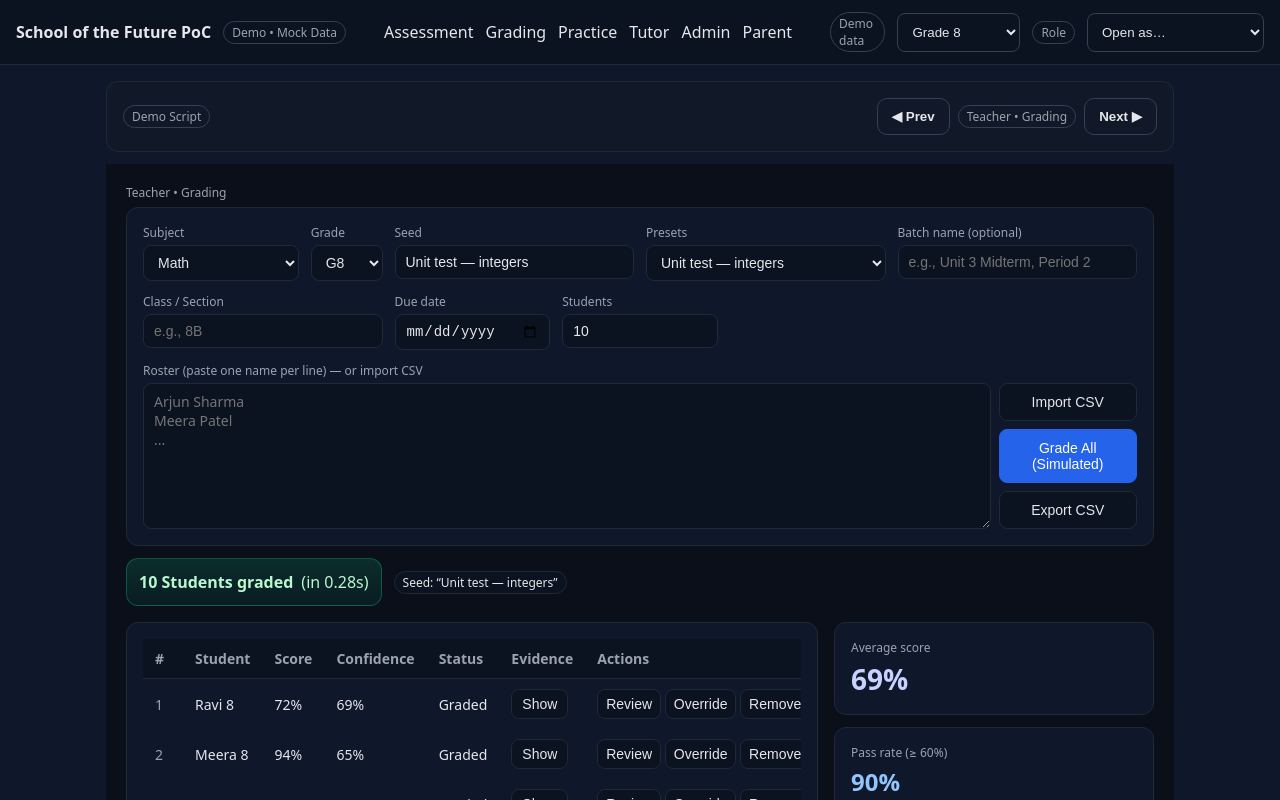
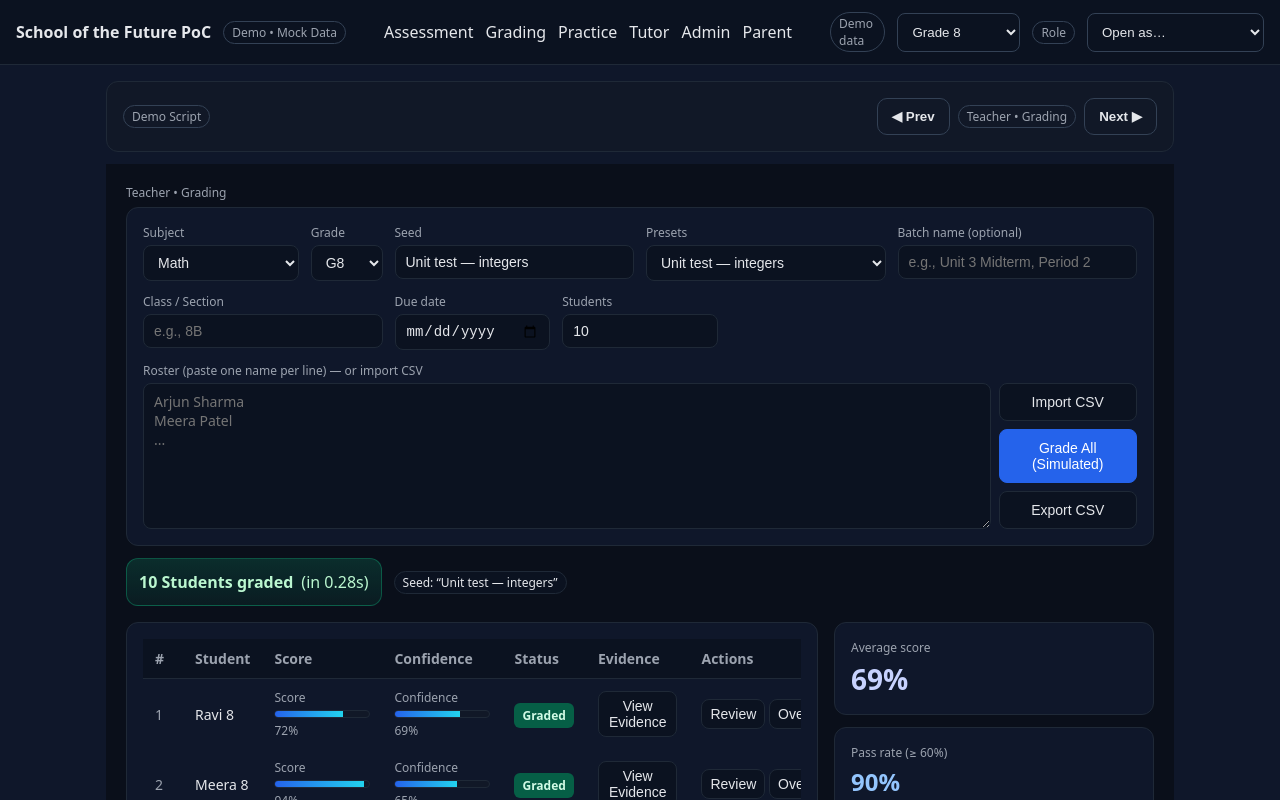
Before and after one commit to dullbrowny/SOTF, a React (Vite) app: page /grading in a window 1280 px wide. Both pictures are taken after a click on the button "Grade All (Simulated)". Shown: the top 800 px of the page. Built offline with nearby package versions, Linux system fonts and the light colour scheme.

Commit message:
grading: status chips, evidence drawer override, progress bars

```diff
--- a/src/pages/TeacherAutoGrading.jsx
+++ b/src/pages/TeacherAutoGrading.jsx
@@ -3,12 +3,15 @@ import React, { useEffect, useMemo, useRef, useState } from 'react';
 import { api } from '../api/mockApi.js';
 import { useDemoData } from '../demoData.jsx';
 
-const T = { bg:'#0a0f1a', card:'#0f172a', border:'#1f2937', text:'#e5e7eb', sub:'#9ca3af', hdr:'#0b1220', primary:'#2563eb', row:'#111827', good:'#10b981' };
-const card = { background:T.card, border:`1px solid ${T.border}`, borderRadius:12, color:T.text, padding:16 };
-const subtle = { fontSize:12, color:T.sub, marginBottom:4 };
+const T = {
+  bg:'#0a0f1a', card:'#0f172a', border:'#1f2937', text:'#e5e7eb', sub:'#9ca3af',
+  hdr:'#0b1220', primary:'#2563eb', row:'#111827', good:'#10b981', warn:'#f59e0b', danger:'#ef4444'
+};
+const card  = { background:T.card, border:`1px solid ${T.border}`, borderRadius:12, color:T.text, padding:16 };
+const subtle= { fontSize:12, color:T.sub, marginBottom:4 };
 const input = { padding:'8px 10px', border:`1px solid ${T.border}`, background:T.hdr, borderRadius:8, width:'100%', fontSize:14, color:T.text };
-const btn = (primary=false)=>({ padding:'10px 14px', borderRadius:8, fontSize:14, border:primary?`1px solid ${T.primary}`:`1px solid ${T.border}`, background:primary?T.primary:T.hdr, color:primary?'white':T.text, cursor:'pointer' });
-const chip = { display:'inline-block', padding:'2px 8px', border:`1px solid ${T.border}`, background:T.hdr, borderRadius:999, fontSize:12, color:T.text };
+const btn   = (primary=false)=>({ padding:'10px 14px', borderRadius:8, fontSize:14, border:primary?`1px solid ${T.primary}`:`1px solid ${T.border}`, background:primary?T.primary:T.hdr, color:primary?'white':T.text, cursor:'pointer' });
+const chip  = { display:'inline-block', padding:'2px 8px', border:`1px solid ${T.border}`, background:T.hdr, borderRadius:999, fontSize:12, color:T.text };
 
 const SUBJECTS = ['Math','Science','Biology'];
 const PRESETS = {
@@ -19,61 +22,77 @@ const PRESETS = {
 
 const LS_KEY = 'sof.grading.v1';
 
+const clone = (o) => (typeof structuredClone === 'function' ? structuredClone(o) : JSON.parse(JSON.stringify(o)));
+
+function StatusChip({ value }) {
+  const v = (value || 'Pending').toLowerCase();
+  let bg=T.border, fg=T.sub;
+  if (v==='graded')   { bg='#065f46'; fg='#d1fae5'; }
+  if (v==='reviewed') { bg='#78350f'; fg='#fde68a'; }
+  if (v==='override') { bg='#7c2d12'; fg='#fed7aa'; }
+  if (v==='pending')  { bg='#374151'; fg='#e5e7eb'; }
+  return <span title={`Status: ${value}`} style={{ padding:'4px 8px', borderRadius:6, fontSize:12, fontWeight:600, background:bg, color:fg }}>{value}</span>;
+}
+
+function Bar({ pct=0, label, warn=false }) {
+  const p = Math.max(0, Math.min(100, Number(pct)));
+  return (
+    <div title={`${label ?? ''} ${p}%`} style={{ minWidth:96 }}>
+      <div style={{ fontSize:12, color:T.sub, marginBottom:4 }}>{label}</div>
+      <div style={{ height:8, background:'#111827', border:`1px solid ${T.border}`, borderRadius:999, overflow:'hidden' }}>
+        <div style={{
+          width:`${p}%`, height:'100%',
+          background: warn ? 'linear-gradient(90deg, #ef4444, #f59e0b)' : 'linear-gradient(90deg, #2563eb, #22d3ee)'
+        }} />
+      </div>
+      <div style={{ fontSize:12, color:T.sub, marginTop:4 }}>{p}%</div>
+    </div>
+  );
+}
+
 export default function TeacherAutoGrading() {
   const { grade, setGrade } = useDemoData();
 
   // Batch builder
-  const [subject, setSubject] = useState('Math');
-  const [seed, setSeed] = useState(PRESETS['Math'][0]);
-  const [count, setCount] = useState(10);
+  const [subject, setSubject]   = useState('Math');
+  const [seed, setSeed]         = useState(PRESETS['Math'][0]);
+  const [count, setCount]       = useState(10);
   const [batchName, setBatchName] = useState('');
-  const [section, setSection] = useState('');
-  const [dueDate, setDueDate] = useState('');
+  const [section, setSection]   = useState('');
+  const [dueDate, setDueDate]   = useState('');
   const [rosterText, setRosterText] = useState('');
-  const rosterList = useMemo(() =>
-    rosterText.split('\n').map(s=>s.trim()).filter(Boolean), [rosterText]);
+  const rosterList = useMemo(()=>rosterText.split('\n').map(s=>s.trim()).filter(Boolean),[rosterText]);
 
   // Table
-  const [rows, setRows] = useState([]);
-  const [loading, setLoading] = useState(false);
+  const [rows, setRows]         = useState([]);
+  const [loading, setLoading]   = useState(false);
   const [elapsedMs, setElapsedMs] = useState(0);
 
   // Drawer (review)
   const [showDrawer, setShowDrawer] = useState(false);
   const [active, setActive] = useState(null);
 
-  // Keep seed in sync with subject
-  useEffect(() => { setSeed(PRESETS[subject][0]); }, [subject]);
+  // seed sync
+  useEffect(()=>{ setSeed(PRESETS[subject][0]); },[subject]);
 
-  // Restore last session for convenience (non-destructive)
-  useEffect(() => {
-    try {
-      const s = localStorage.getItem(LS_KEY);
-      if (!s) return;
-      const data = JSON.parse(s);
-      if (data?.rows) setRows(data.rows);
-    } catch {}
-  }, []);
-  useEffect(() => {
-    localStorage.setItem(LS_KEY, JSON.stringify({ rows }));
-  }, [rows]);
+  // restore rows
+  useEffect(()=>{ try{ const s=localStorage.getItem(LS_KEY); if(s){ const d=JSON.parse(s); if(d?.rows) setRows(d.rows); } }catch{} },[]);
+  useEffect(()=>{ localStorage.setItem(LS_KEY, JSON.stringify({ rows })); },[rows]);
 
-  const avgScore = useMemo(() => rows.length ? Math.round(rows.reduce((s,r)=>s+r.score,0)/rows.length) : 0, [rows]);
-  const passRate = useMemo(() => rows.length ? Math.round(100*rows.filter(r=>r.score>=60).length/rows.length) : 0, [rows]);
-  const lowConfidence = useMemo(() => rows.filter(r=>r.confidence<55).length, [rows]);
+  const avgScore     = useMemo(()=> rows.length? Math.round(rows.reduce((s,r)=>s+r.score,0)/rows.length):0, [rows]);
+  const passRate     = useMemo(()=> rows.length? Math.round(100*rows.filter(r=>r.score>=60).length/rows.length):0, [rows]);
+  const lowConfidence= useMemo(()=> rows.filter(r=>r.confidence<55).length, [rows]);
 
-  // CSV import (roster)
+  // CSV roster import
   const fileRef = useRef(null);
-  const onChooseCSV = () => fileRef.current?.click();
-  const onCSV = (e) => {
-    const file = e.target.files?.[0];
-    if (!file) return;
+  const onChooseCSV = ()=> fileRef.current?.click();
+  const onCSV = (e)=>{
+    const file = e.target.files?.[0]; if(!file) return;
     const reader = new FileReader();
-    reader.onload = () => {
+    reader.onload = ()=>{
       try {
         const text = String(reader.result || '');
-        // very light parser: take first column as name
-        const names = text.split(/\r?\n/).map(line => line.split(',')[0]?.trim()).filter(Boolean);
+        const names = text.split(/\r?\n/).map(l => l.split(/[;,]/)[0]?.trim()).filter(Boolean);
         setRosterText(names.join('\n'));
       } catch {}
     };
@@ -81,68 +100,49 @@ export default function TeacherAutoGrading() {
     e.target.value = '';
   };
 
-  const gradeAll = async () => {
+  const gradeAll = async ()=>{
     setLoading(true);
     const t0 = performance.now();
-    try {
+    try{
       let data = [];
       if (typeof api.generateGradingBatch === 'function') {
-        const opts = {
-          subject, grade: String(grade), seed: batchName || seed,
-          count: rosterList.length ? rosterList.length : Number(count),
-        };
+        const opts = { subject, grade:String(grade), seed:(batchName||seed), count: rosterList.length? rosterList.length : Number(count) };
         data = await api.generateGradingBatch(opts);
-        // If a roster is provided, replace names in order
-        if (rosterList.length) {
-          data = data.map((row, i) => ({ ...row, student: rosterList[i] || row.student }));
-        }
+        if (rosterList.length) data = data.map((row,i)=>({ ...row, student: rosterList[i] || row.student }));
       } else {
         data = await api.getGradingBatch();
       }
-      const graded = (data || []).map(d => ({ ...d, status: d.status || 'Graded', teacherNote: d.teacherNote || '' }));
+      const graded = (data||[]).map(d => ({ ...d, status: d.status || 'Graded', teacherNote: d.teacherNote || '' }));
       setRows(graded);
       setElapsedMs(performance.now() - t0);
-    } catch (e) {
-      console.error(e);
-    } finally {
-      setLoading(false);
-    }
+    }catch(e){ console.error(e); }
+    finally{ setLoading(false); }
   };
 
-  const exportCSV = () => {
-    if (!rows.length) return;
+  const exportCSV = ()=>{
+    if(!rows.length) return;
     const headers = ['id','student','gradeLevel','subject','score','confidence','status','teacherNote','r_concept','r_procedure','r_communication','rationale'];
     const esc = v => v == null ? '' : /[",\n]/.test(String(v)) ? `"${String(v).replace(/"/g,'""')}"` : String(v);
-    const csv = [headers.join(','), ...rows.map(r => {
-      const rb = r?.evidence?.rubric || [];
-      const r1 = rb[0]?.points ?? '';
-      const r2 = rb[1]?.points ?? '';
-      const r3 = rb[2]?.points ?? '';
-      return [
-        r.id, r.student, r.gradeLevel, r.subject, r.score, r.confidence, r.status, r.teacherNote ?? '',
-        r1, r2, r3, r?.evidence?.rationale ?? ''
-      ].map(esc).join(',');
+    const csv = [headers.join(','), ...rows.map(r=>{
+      const rb=r?.evidence?.rubric||[]; const r1=rb[0]?.points??''; const r2=rb[1]?.points??''; const r3=rb[2]?.points??'';
+      return [r.id,r.student,r.gradeLevel,r.subject,r.score,r.confidence,r.status,r.teacherNote??'',r1,r2,r3,r?.evidence?.rationale??''].map(esc).join(',');
     })].join('\n');
-    const blob = new Blob([csv], { type: 'text/csv;charset=utf-8;' });
-    const url = URL.createObjectURL(blob);
-    const a = document.createElement('a');
-    a.href = url; a.download = `grading_${subject}_G${grade}.csv`; document.body.appendChild(a); a.click();
+    const blob=new Blob([csv],{type:'text/csv;charset=utf-8;'}); const url=URL.createObjectURL(blob);
+    const a=document.createElement('a'); a.href=url; a.download=`grading_${subject}_G${grade}.csv`; document.body.appendChild(a); a.click();
     document.body.removeChild(a); URL.revokeObjectURL(url);
   };
 
-  const openEvidence = (r) => { setActive(structuredClone(r)); setShowDrawer(true); };
-  const closeEvidence = () => { setShowDrawer(false); setActive(null); };
-  const saveEvidence = () => {
-    if (!active) return;
-    setRows(prev => prev.map(r => r.id === active.id ? active : r));
+  const openEvidence = (r)=>{ setActive(clone(r)); setShowDrawer(true); };
+  const closeEvidence= ()=>{ setShowDrawer(false); setActive(null); };
+  const saveEvidence = ()=>{
+    if(!active) return;
+    setRows(prev => prev.map(r => r.id===active.id ? active : r));
     closeEvidence();
   };
-
-  const setActiveRubric = (idx, val) => {
-    setActive(a => {
-      const next = structuredClone(a);
-      if (!next.evidence) next.evidence = {};
-      if (!next.evidence.rubric) next.evidence.rubric = [{label:'Concept',points:0},{label:'Procedure',points:0},{label:'Communication',points:0}];
+  const setActiveRubric = (idx,val)=>{
+    setActive(a=>{
+      const next=clone(a); if(!next.evidence) next.evidence={};
+      if(!next.evidence.rubric) next.evidence.rubric=[{label:'Concept',points:0},{label:'Procedure',points:0},{label:'Communication',points:0}];
       next.evidence.rubric[idx].points = Number(val ?? 0);
       return next;
     });
@@ -161,41 +161,34 @@ export default function TeacherAutoGrading() {
               {SUBJECTS.map(s => <option key={s} value={s}>{s}</option>)}
             </select>
           </div>
-
           <div style={{ gridColumn:'span 1' }}>
             <div style={subtle}>Grade</div>
             <select style={input} value={String(grade)} onChange={(e)=>setGrade(String(e.target.value))}>
               {['6','7','8','9','10'].map(g => <option key={g} value={g}>G{g}</option>)}
             </select>
           </div>
-
           <div style={{ gridColumn:'span 3' }}>
             <div style={subtle}>Seed</div>
             <input style={input} value={seed} onChange={(e)=>setSeed(e.target.value)} />
           </div>
-
           <div style={{ gridColumn:'span 3' }}>
             <div style={subtle}>Presets</div>
             <select style={input} value={seed} onChange={(e)=>setSeed(e.target.value)}>
               {(PRESETS[subject]||[]).map(p => <option key={p} value={p}>{p}</option>)}
             </select>
           </div>
-
           <div style={{ gridColumn:'span 3' }}>
             <div style={subtle}>Batch name (optional)</div>
             <input style={input} placeholder="e.g., Unit 3 Midterm, Period 2" value={batchName} onChange={(e)=>setBatchName(e.target.value)} />
           </div>
-
           <div style={{ gridColumn:'span 3' }}>
             <div style={subtle}>Class / Section</div>
             <input style={input} placeholder="e.g., 8B" value={section} onChange={(e)=>setSection(e.target.value)} />
           </div>
-
           <div style={{ gridColumn:'span 2' }}>
             <div style={subtle}>Due date</div>
             <input style={input} type="date" value={dueDate} onChange={(e)=>setDueDate(e.target.value)} />
           </div>
-
           <div style={{ gridColumn:'span 2' }}>
             <div style={subtle}>Students</div>
             <input style={input} type="number" min={1} max={200} value={count} onChange={(e)=>setCount(e.target.value)} />
@@ -206,7 +199,7 @@ export default function TeacherAutoGrading() {
             <div style={{ display:'flex', gap:8 }}>
               <textarea style={{ ...input, width:'100%', minHeight:80, fontFamily:'inherit' }} value={rosterText} onChange={(e)=>setRosterText(e.target.value)} placeholder="Arjun Sharma&#10;Meera Patel&#10;..." />
               <div style={{ display:'flex', flexDirection:'column', gap:8 }}>
-                <button style={btn()} onClick={onChooseCSV}>Import CSV</button>
+                <button style={btn()} onClick={onChooseCSV} title="Import a CSV with one student name per row">Import CSV</button>
                 <input ref={fileRef} type="file" accept=".csv,text/csv" style={{ display:'none' }} onChange={onCSV} />
                 <button style={btn(true)} onClick={gradeAll} disabled={loading}>{loading?'Grading…':'Grade All (Simulated)'}</button>
                 <button style={btn()} onClick={exportCSV} disabled={!rows.length}>Export CSV</button>
@@ -217,16 +210,18 @@ export default function TeacherAutoGrading() {
       </div>
 
       {/* Callout */}
-      <div style={{ marginTop:0, display:'flex', alignItems:'center', gap:12 }}>
-        <div style={{ background: rows.length ? 'linear-gradient(180deg, rgba(16,185,129,0.18), rgba(16,185,129,0.08))' : T.hdr,
+      <div style={{ display:'flex', alignItems:'center', gap:12 }}>
+        <div style={{
+          background: rows.length ? 'linear-gradient(180deg, rgba(16,185,129,0.18), rgba(16,185,129,0.08))' : T.hdr,
           border:`1px solid ${rows.length ? 'rgba(16,185,129,0.35)' : T.border}`, color: rows.length ? '#bbf7d0' : T.sub,
-                      borderRadius:12, padding:12, fontWeight:600 }}>
+          borderRadius:12, padding:12, fontWeight:600
+        }}>
           {rows.length ? `${rows.length} Students graded` : 'No grades yet'}
           {rows.length ? <span style={{ fontWeight:500, marginLeft:8 }}>(in {(elapsedMs/1000).toFixed(2)}s)</span> : null}
         </div>
         {!!rows.length && <span style={chip}>Seed: “{(batchName || seed).slice(0,48)}{(batchName||seed).length>48?'…':''}”</span>}
-        {!!section && <span style={chip}>Section: {section}</span>}
-        {!!dueDate && <span style={chip}>Due: {dueDate}</span>}
+        {!!section   && <span style={chip}>Section: {section}</span>}
+        {!!dueDate   && <span style={chip}>Due: {dueDate}</span>}
       </div>
 
       <div style={{ display:'grid', gridTemplateColumns:'1fr 320px', gap:16, marginTop:16 }}>
@@ -242,25 +237,38 @@ export default function TeacherAutoGrading() {
                 </tr>
               </thead>
               <tbody>
-                {(rows||[]).map((r,idx)=>(
-                  <tr key={r.id||idx} style={{ borderBottom:`1px solid ${T.border}` }}
+                {(rows||[]).map((r,idx)=>{
+                  const lowConf = Number(r.confidence) < 55;
+                  return (
+                    <tr key={r.id||idx}
+                        style={{ borderBottom:`1px solid ${T.border}`, boxShadow: lowConf ? `inset 3px 0 0 0 ${T.danger}` : 'none' }}
                         onMouseEnter={(e)=>e.currentTarget.style.background=T.row}
                         onMouseLeave={(e)=>e.currentTarget.style.background='transparent'}>
                       <td style={{ padding:'10px 12px', color:T.sub }}>{r.id||idx+1}</td>
                       <td style={{ padding:'10px 12px' }}>{r.student}</td>
-                    <td style={{ padding:'10px 12px' }}>{r.score}%</td>
-                    <td style={{ padding:'10px 12px' }}>{r.confidence}%</td>
-                    <td style={{ padding:'10px 12px' }}>{r.status}</td>
                       <td style={{ padding:'10px 12px' }}>
-                      <button style={{...btn(), padding:'6px 10px'}} onClick={()=>openEvidence(r)}>Show</button>
+                        <Bar pct={r.score} label="Score" />
+                      </td>
+                      <td style={{ padding:'10px 12px' }}>
+                        <Bar pct={r.confidence} label="Confidence" warn={lowConf} />
+                      </td>
+                      <td style={{ padding:'10px 12px' }}>
+                        <StatusChip value={r.status} />
+                      </td>
+                      <td style={{ padding:'10px 12px' }}>
+                        <button style={{...btn(), padding:'6px 10px'}} onClick={()=>openEvidence(r)} title="View evidence and edit feedback">View Evidence</button>
                       </td>
                       <td style={{ padding:'10px 12px', whiteSpace:'nowrap' }}>
-                      <button style={{...btn(), padding:'6px 8px'}} onClick={()=>setRows(prev => prev.map(x => x.id===r.id ? {...x, status:'Reviewed'} : x))}>Review</button>{' '}
-                      <button style={{...btn(), padding:'6px 8px'}} onClick={()=>setRows(prev => prev.map(x => x.id===r.id ? {...x, status:'Override'} : x))}>Override</button>{' '}
-                      <button style={{...btn(), padding:'6px 8px'}} onClick={()=>setRows(prev => prev.filter(x => x.id!==r.id))}>Remove</button>
+                        <button style={{...btn(), padding:'6px 8px'}} title="Mark as Reviewed"
+                                onClick={()=>setRows(prev => prev.map(x => x.id===r.id ? {...x, status:'Reviewed'} : x))}>Review</button>{' '}
+                        <button style={{...btn(), padding:'6px 8px'}} title="Mark as Override (then edit in drawer)"
+                                onClick={()=>{ setRows(prev => prev.map(x => x.id===r.id ? {...x, status:'Override'} : x)); openEvidence(r); }}>Override</button>{' '}
+                        <button style={{...btn(), padding:'6px 8px'}} title="Remove row"
+                                onClick={()=>setRows(prev => prev.filter(x => x.id!==r.id))}>Remove</button>
                       </td>
                     </tr>
-                ))}
+                  );
+                })}
               </tbody>
             </table>
           </div>
@@ -294,10 +302,10 @@ export default function TeacherAutoGrading() {
         </div>
       </div>
 
-      {/* Evidence drawer (editable) */}
+      {/* Evidence drawer (editable, with override controls) */}
       {showDrawer && active && (
         <div role="dialog" aria-modal="true" style={{
-          position:'fixed', top:0, right:0, bottom:0, width:480, background:T.card,
+          position:'fixed', top:0, right:0, bottom:0, width:500, background:T.card,
           borderLeft:`1px solid ${T.border}`, boxShadow:'-24px 0 48px rgba(0,0,0,0.35)', padding:16, zIndex:10000
         }}>
           <div style={{ display:'flex', justifyContent:'space-between', alignItems:'center', marginBottom:8 }}>
@@ -309,11 +317,13 @@ export default function TeacherAutoGrading() {
           </div>
 
           <div style={{ color:T.sub, marginBottom:12 }}>
-            Score <b style={{ color:T.text }}>{active.score}%</b> • Confidence <b style={{ color:T.text }}>{active.confidence}%</b>
+            Status <StatusChip value={active.status} /> &nbsp; • &nbsp;
+            Score <b style={{ color:T.text }}>{active.score}%</b> &nbsp; • &nbsp;
+            Confidence <b style={{ color:T.text }}>{active.confidence}%</b>
           </div>
 
           <div style={{ marginBottom:12 }}>
-            <div style={subtle}>Status</div>
+            <div style={subtle}>Change status</div>
             <select style={input} value={active.status} onChange={(e)=>setActive(a=>({...a, status:e.target.value}))}>
               <option>Pending</option>
               <option>Graded</option>
@@ -321,6 +331,26 @@ export default function TeacherAutoGrading() {
               <option>Override</option>
             </select>
           </div>
+
+          {active.status === 'Override' && (
+            <div style={{ marginBottom:12 }}>
+              <div style={subtle}>Override values</div>
+              <div style={{ display:'grid', gridTemplateColumns:'1fr 1fr', gap:8 }}>
+                <div>
+                  <div style={{ ...subtle, marginBottom:6, color:T.text }}>Score %</div>
+                  <input type="number" min={0} max={100} style={input}
+                         value={active.score}
+                         onChange={(e)=>setActive(a=>({...a, score:Number(e.target.value ?? 0)}))} />
+                </div>
+                <div>
+                  <div style={{ ...subtle, marginBottom:6, color:T.text }}>Confidence %</div>
+                  <input type="number" min={0} max={100} style={input}
+                         value={active.confidence}
+                         onChange={(e)=>setActive(a=>({...a, confidence:Number(e.target.value ?? 0)}))} />
+                </div>
+              </div>
+            </div>
+          )}
 
           <div style={{ marginBottom:12 }}>
             <div style={subtle}>Rationale</div>
@@ -356,6 +386,11 @@ export default function TeacherAutoGrading() {
           </div>
         </div>
       )}
+
+      <style>{`
+        /* keep buttons readable when disabled */
+        button:disabled { opacity: 0.6; cursor: not-allowed; }
+      `}</style>
     </div>
   );
 }
```
Lines whose indentation alone changed are shown as unchanged.
